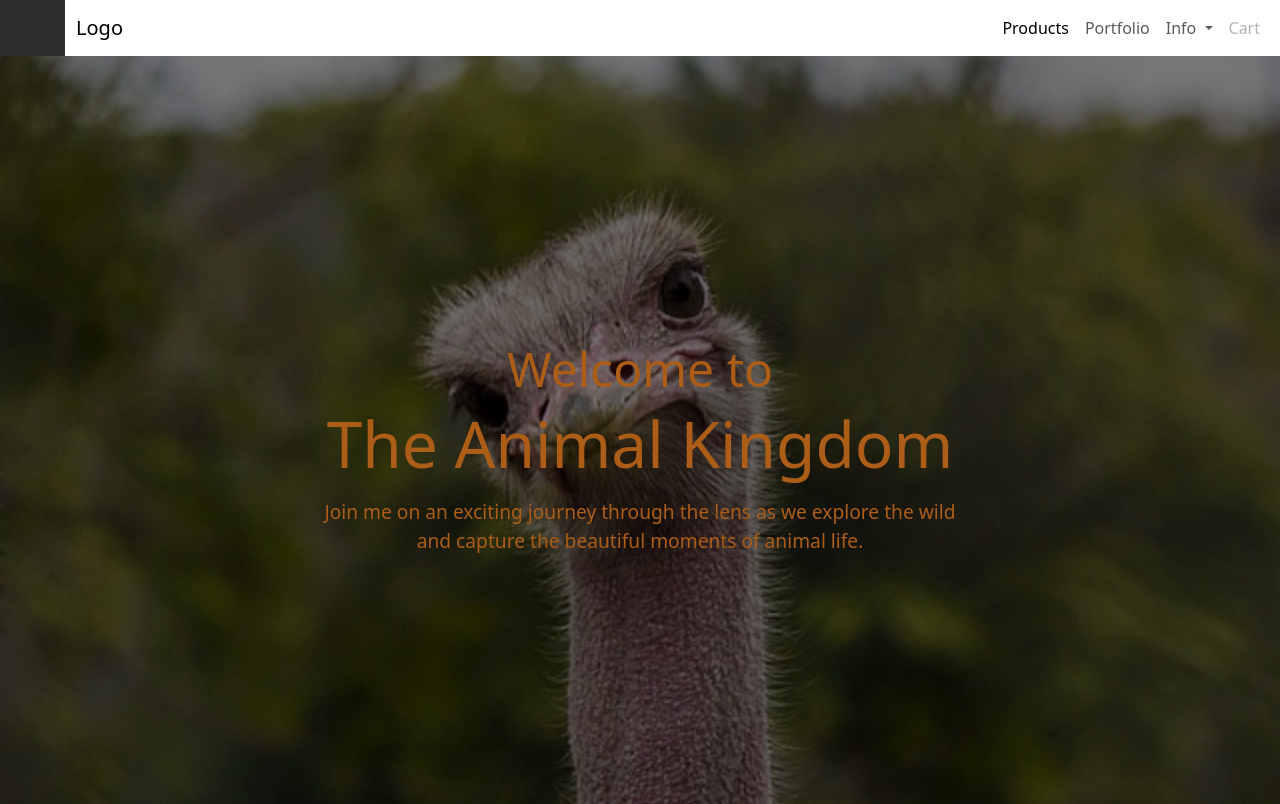
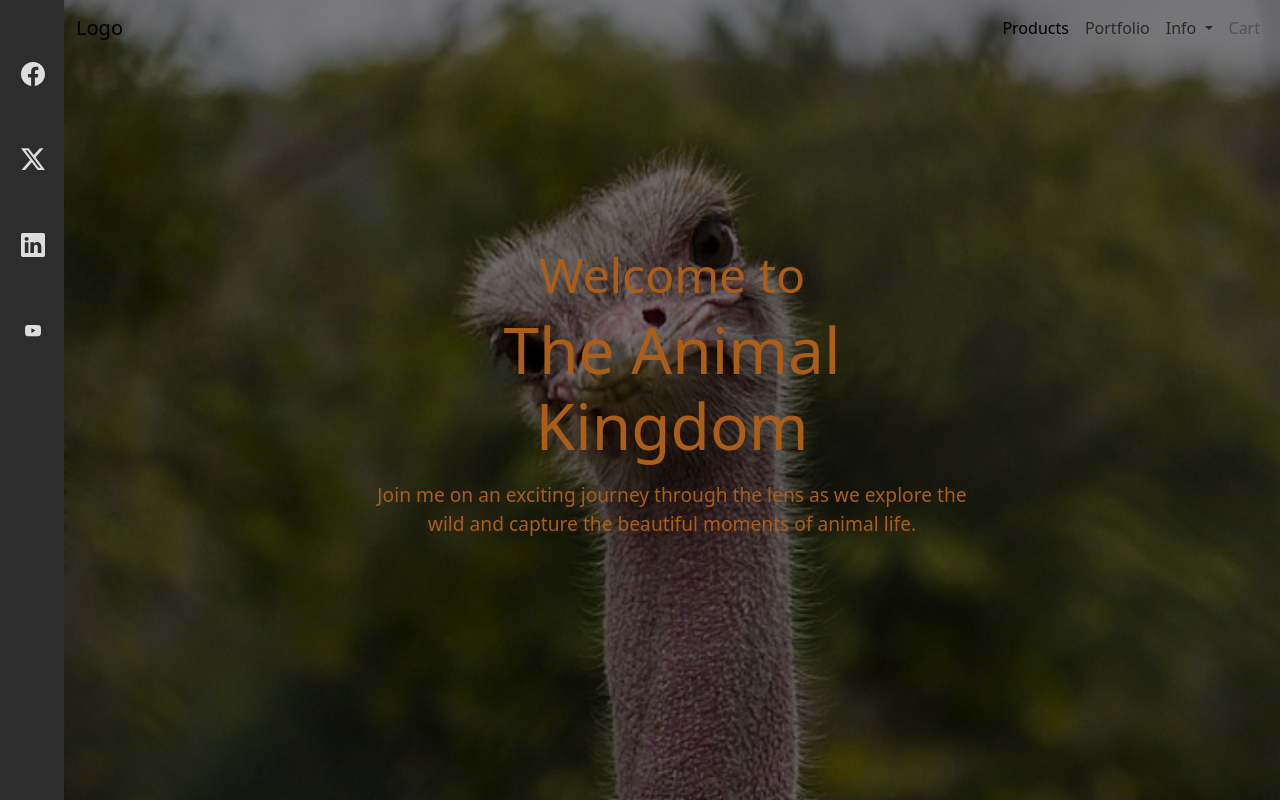
Before and after one commit to Asian-Dave/team-project, an Angular app: page / in a window 1280 px wide. Shown: the top 804 px of the page. Built offline with nearby package versions, Linux system fonts and the light colour scheme.

Commit message:
adjusted magin of home as well as the scrolling effect

```diff
--- a/src/app/homepage/homepage.component.css
+++ b/src/app/homepage/homepage.component.css
@@ -3,6 +3,7 @@
   text-align: center;
   color: #ac5d18;
   height: 100vh;
+  margin-left: 4rem;
 }
 
 .hero-container img {
--- a/src/app/navbar/navbar.component.css
+++ b/src/app/navbar/navbar.component.css
@@ -1,8 +1,12 @@
 .navbar{
     margin-left: 4rem;
+    position: top;
     background-color: transparent;
-    transition: background-color 0.5s ease;
+    transition: background-color 1s ease;
+
+
 }
 .navbar.scrolled {
-    background-color: #333;
+
+    background-color: #2d2d2d;
   }
--- a/src/app/navbar/navbar.component.html
+++ b/src/app/navbar/navbar.component.html
@@ -1,4 +1,4 @@
-<nav class="navbar navbar-expand-lg" [class.scrolled]="isScrolled">
+<nav class="navbar navbar-expand-lg fixed-top" [class.scrolled]="isScrolled">
     <div class="container-fluid">
       <a class="navbar-brand" href="#">Logo</a>
       <button class="navbar-toggler" type="button" data-bs-toggle="collapse" data-bs-target="#navbarSupportedContent" aria-controls="navbarSupportedContent" aria-expanded="false" aria-label="Toggle navigation">
```
